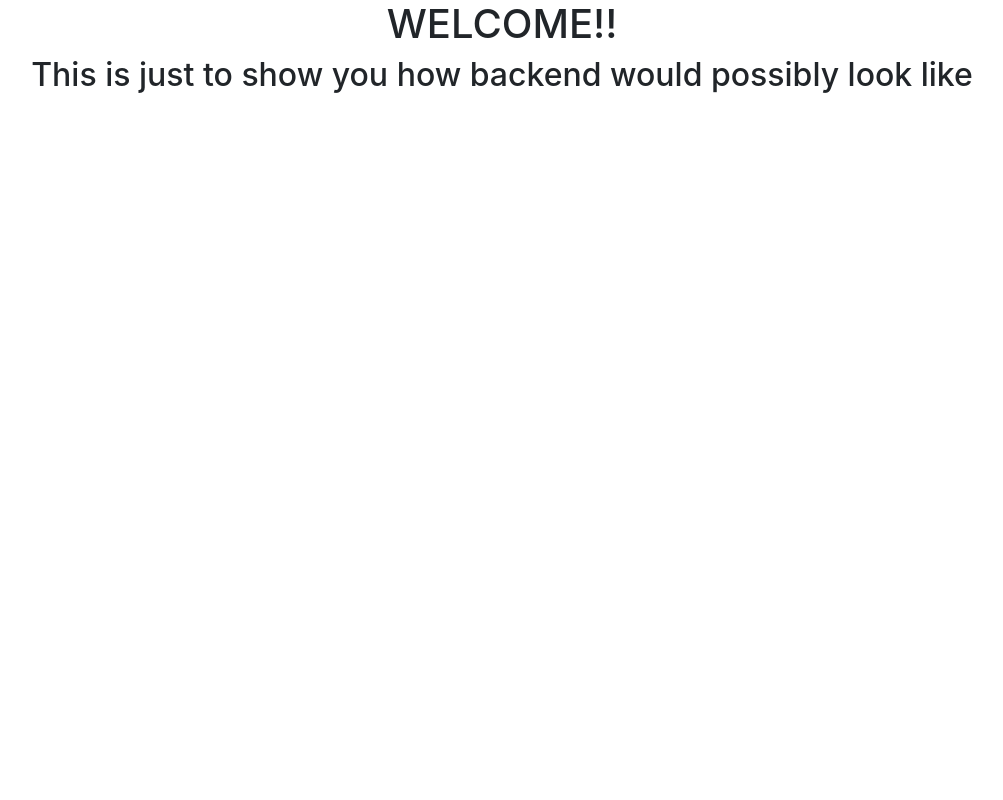
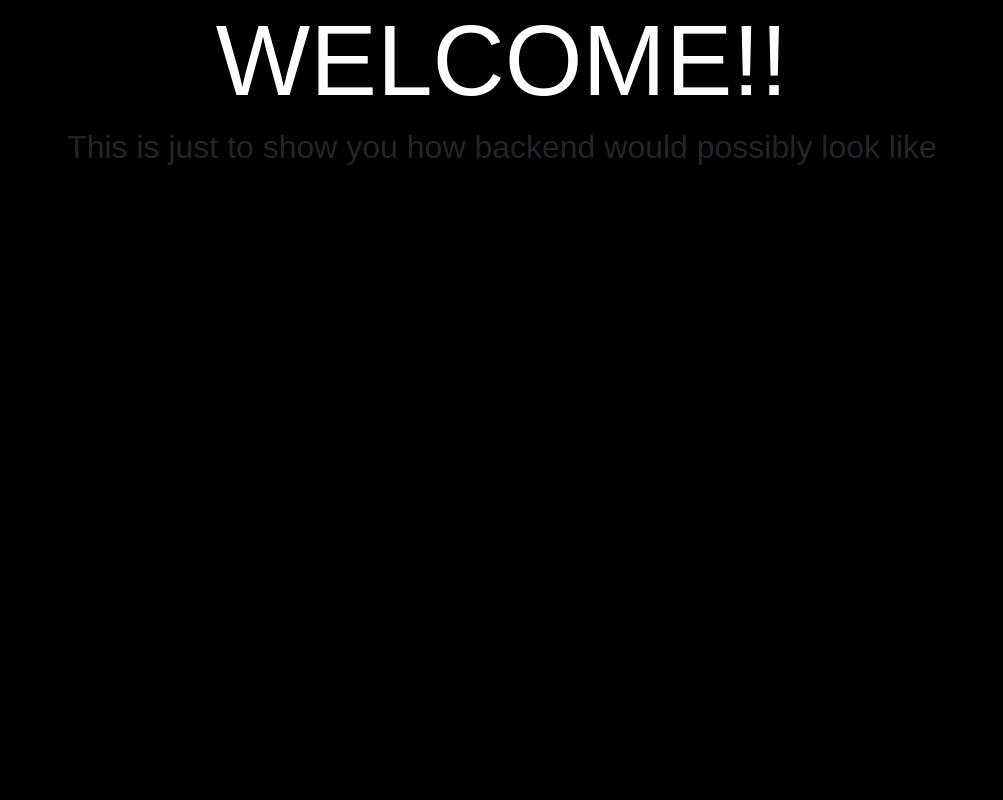
Before and after one commit to CSE-Courses/course-project-sayless, a Flask app: page / in a window 1280 px wide. Shown: the whole page, without its empty margins (138-1141 px from the left). Run offline with Flask 2, Linux system fonts and the light colour scheme; some libraries are stand-ins or nearby versions.

Commit message:
Added dummy.css file and added the content to dummy.html

```diff
--- /dev/null
+++ b/statics/dummy.css
@@ -0,0 +1,10 @@
+body {
+    background: black;
+
+    font-family: Arial, Helvetica, sans-serif;
+}
+
+h1 {
+    color: white;
+    font-size: 100px;
+}
--- a/templates/dummy.html
+++ b/templates/dummy.html
@@ -4,12 +4,13 @@
 
   <title>Login</title>
   <!-- Bootstrap CSS and fa-icon -->
-  <link rel="stylesheet" href="../statics/include/bootstrap.css">
-  <link rel="stylesheet" href="../statics/include/fontawesome/css/all.css">
+  <link rel="stylesheet" href="/include/bootstrap.css">
+  <link rel="stylesheet" href="/dummy.css">
+
   <!-- jQuery first, then Popper.js, then Bootstrap JS -->
-  <script src="../statics/include/jquery.min.js"></script>
-  <script src="../statics/include/bootstrap.js"></script>
-  <script src="../statics/include/popper.min.js"></script>
+  <script src="/include/jquery.min.js"></script>
+  <script src="/include/bootstrap.js"></script>
+  <script src="/include/popper.min.js"></script>
 
 </head>
 <center>
```
